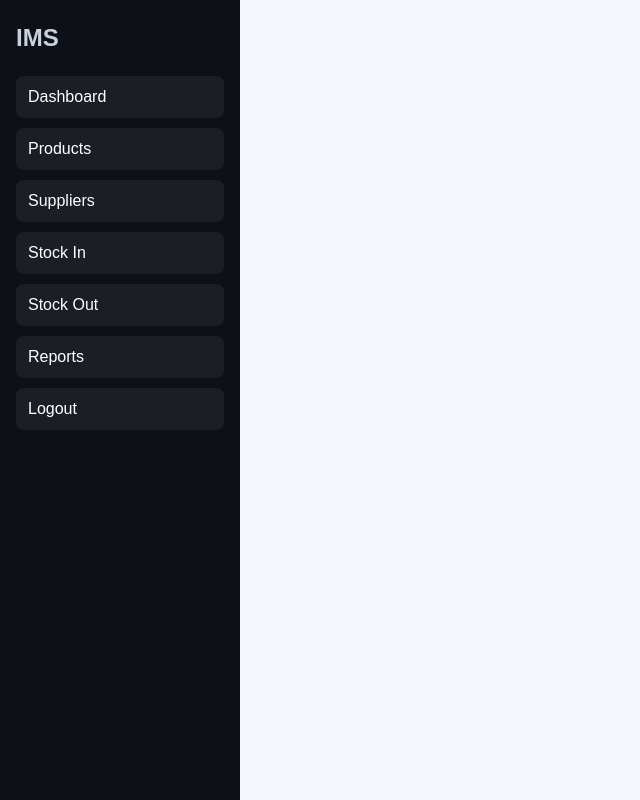
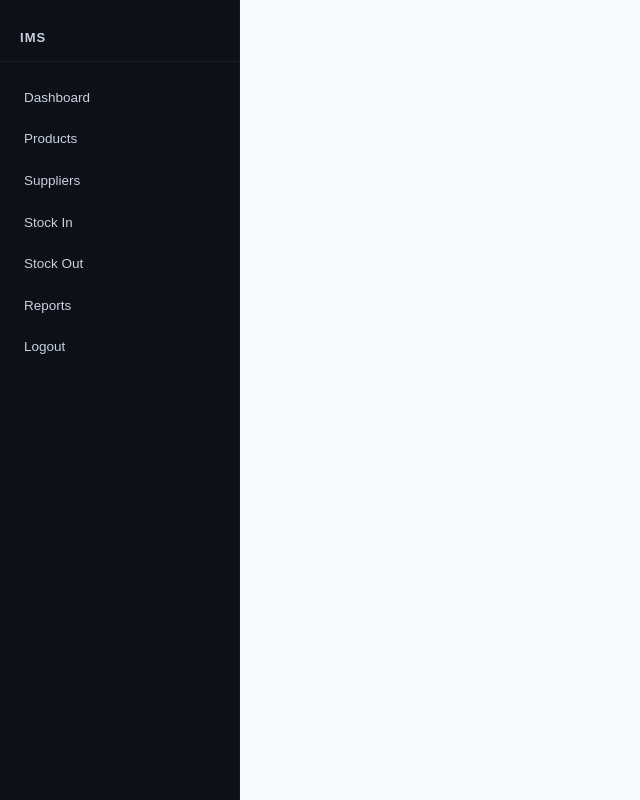
Before and after one commit to rahat1517/WebTechProject, a PHP site: page /includes/header.php in a window 1280 px wide. Shown: the whole page, without its empty margins (0-640 px from the left). Run offline with PHP 8.4, Linux system fonts and the light colour scheme.

Commit message:
Update style.css

```diff
--- a/assets/style.css
+++ b/assets/style.css
@@ -11,6 +11,18 @@
     --sidebar-text: #c9d0de;
     --sidebar-hover: #1a1f2e;
 
+    --shadow-sm: 0 1px 3px rgba(13,17,23,0.06), 0 1px 2px rgba(13,17,23,0.04);
+    --shadow-md: 0 4px 12px rgba(13,17,23,0.08), 0 2px 4px rgba(13,17,23,0.04);
+    --shadow-lg: 0 8px 24px rgba(13,17,23,0.10),0 3px 8px rgba(13,17,23,0.05);
+
+    --radius-sm: 6px;
+    --radius-md: 10px;
+    --radius-lg: 14px;
+    --radius-xl: 18px;
+
+
+    -transition: 0.18s cubic-bezier(0.4, 0,0.2,1);
+
 
 }
 
@@ -21,9 +33,12 @@
     font-family: Arial, sans-serif;
 }
 body {
-    background: #f4f6fb;
-    color: #222;
     font-family: 'DM Sans',sans-serif;
+    background: var(--bg);
+    color: var(--text-primary);
+    font-size: 14px;
+    line-height: 1.6;
+    -webkit-font-smoothing: antialiased;
 
 }
 .app {
@@ -37,19 +52,41 @@ body {
     color: var(--sidebar-text);
     display: flex;
     flex-direction: column;
-    padding: 24px 16px;
+    border-right: 1px solid rgba(255,255,255,0.04);
+    position: sticky;
+    top: 0;
+    height: 100vh;
+    overflow-y: auto;
+
 }
 .sidebar h2 {
-    margin-bottom: 24px;
+    font-size: 13px;
+    font-weight: 600;
+    letter-spacing: 0.08em;
+    text-transform: uppercase;
+    color: var(--text-muted);
+    padding: 28px 20px 12px;
+    border-bottom: 1px solid rgba(255,255,255,0.06);
+    margin-bottom: 8px;
+}
+
+.sidebar nav {
+    padding: 8px 12px;
+    flex: 1;
 }
 .sidebar nav a {
-    display: block;
-    color: white;
+    display: flex;
+    align-items: center;
+    gap: 10px;
+    color: var(--sidebar-text);
     text-decoration: none;
-    padding: 12px;
-    border-radius: 8px;
-    margin-bottom: 10px;
-    background: rgba(255,255,255,0.06);
+    padding: 9px 12px;
+    border-radius: var(--radius-md);
+    font-size: 13.5px;
+    margin-bottom: 2px;
+    font-weight: 400;
+    transition: background var(--transition),color var(--transition);
+    position: relative;
 }
 .sidebar nav a:hover {
     background: rgba(255,255,255,0.18);
```
